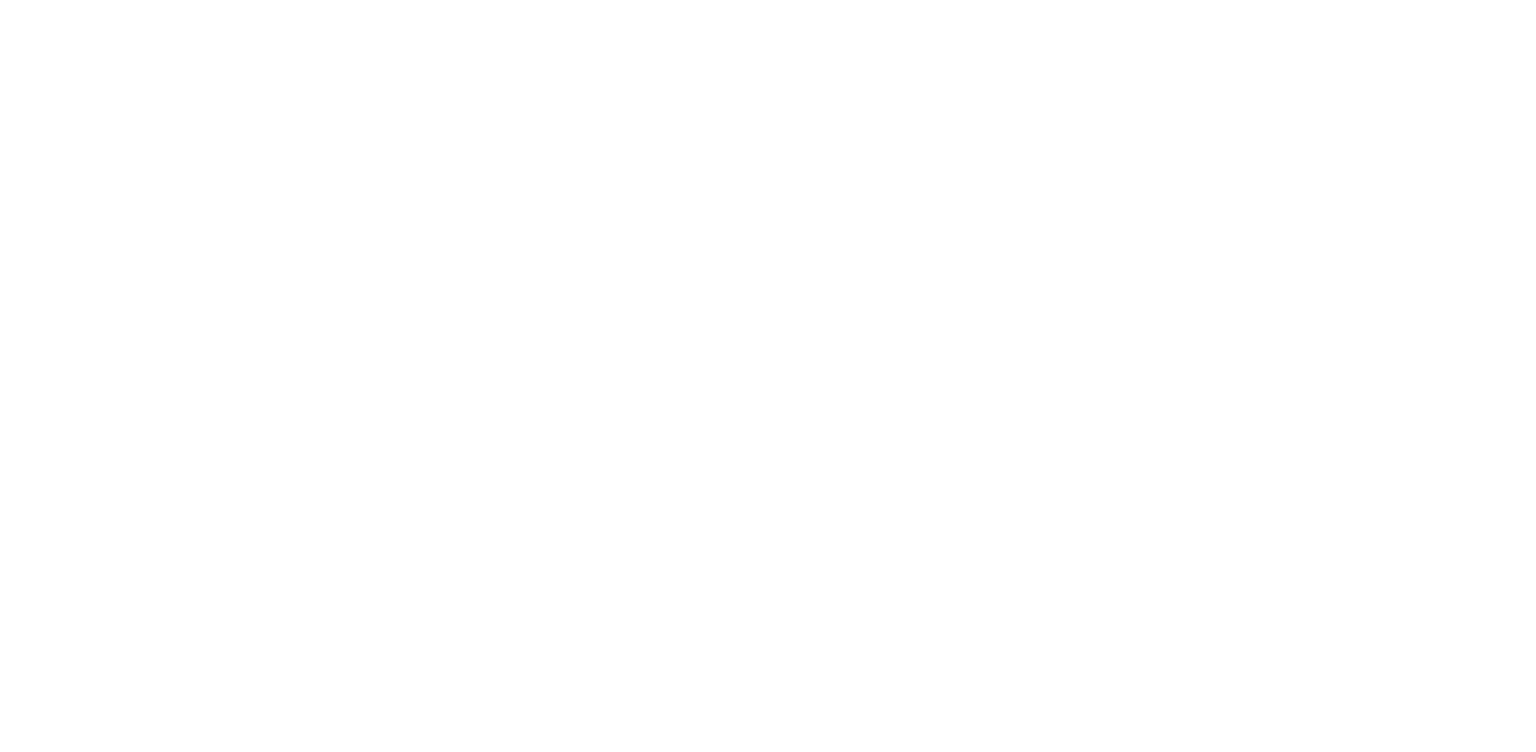
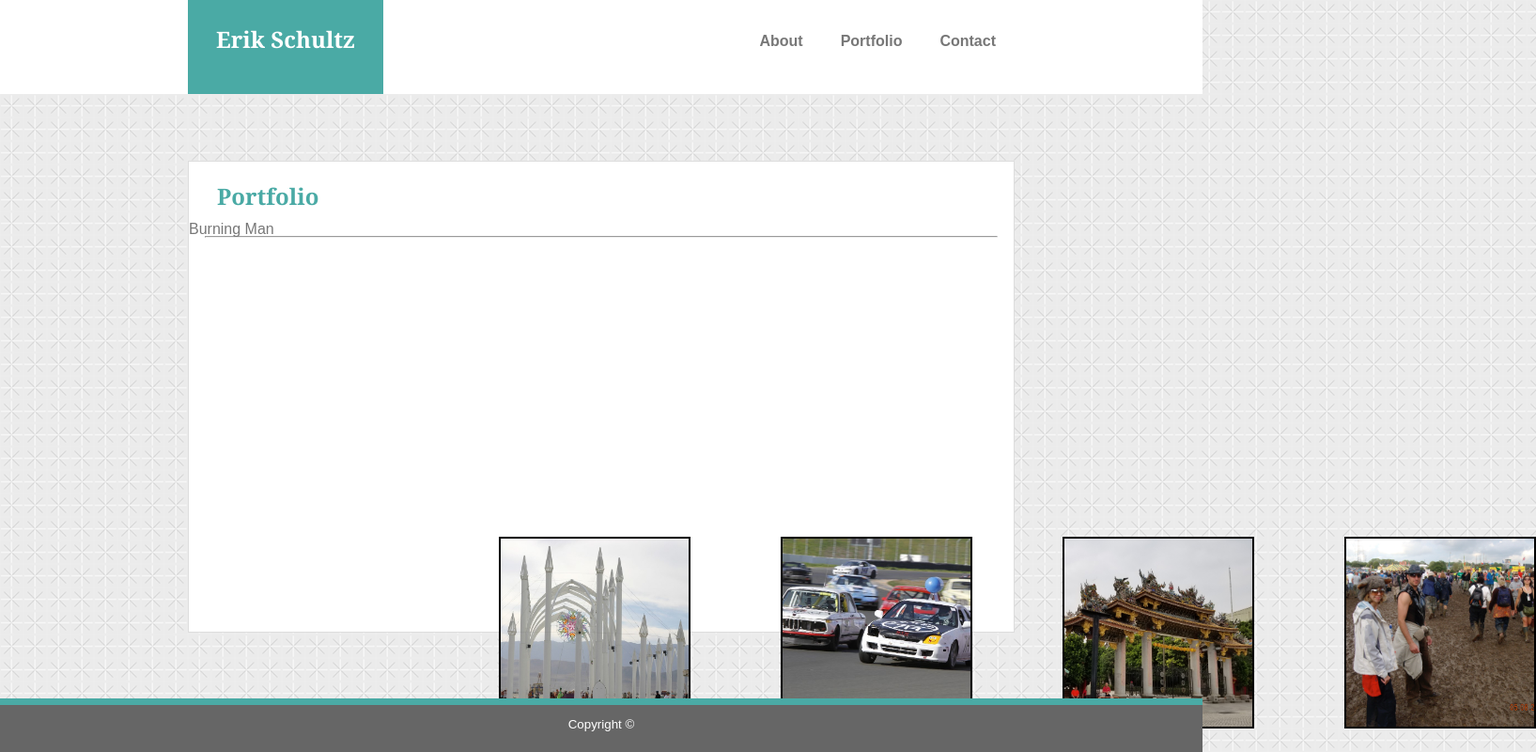
Before and after one commit to erikvschultz/homework_week1, a plain HTML site: page portfolio.html in a window 1280 px wide. Shown: the whole page at 94% size, 1635 px wide, since content can reach past the window. Drawn offline with Linux system fonts and the light colour scheme.

Commit message:
Updated About Me content, built out Portfolio and Contact pages

```diff
--- a/assets/css/style.css
+++ b/assets/css/style.css
@@ -58,6 +58,7 @@ img {
 body {
     background-image: url('../images/criss-cross.png');
     font-family: Arial, Helvetica, sans-serif;
+    margin: 0px;
 }
 
 .contact {
@@ -68,3 +69,91 @@ body {
     line-height: 40px;
     margin: 0px 30px;
 }
+
+.footer {
+    position: fixed;
+    left: 0;
+    bottom: 0;
+    width: 100%;
+    height: 50px;
+    background-color: #666666;
+    border-top: 7px solid #4aaaa5;
+    font-family: Arial, Helvetica, sans-serif;
+    font-size: smaller;
+}
+
+.center-text {
+    text-align: center;
+    color: white;
+}
+
+.box-set {
+    position: relative;
+    /* height: 400px;
+    width: 900px; */
+    background: darkgray;
+}
+
+.box {
+    position: absolute;
+    width: 200px;
+    height: 200px;
+    background: lightgray;
+    border: 2px solid black;
+}
+
+/* Box rules: percentages define anchors (i.e. position of each box relative to browser window) */
+
+.box-1 {
+    top: 300px;
+    left: 300px;
+}
+
+.box-2 {
+    top: 300px;
+    left: 600px;
+}
+
+.box-3 {
+    top: 300px;
+    left: 900px;
+}
+
+.box-4 {
+    top: 300px;
+    left: 1200px;
+}
+
+.bottom {
+    position: absolute;
+    bottom: 8px;
+}
+
+input[type=text], select, textarea {
+    width: 100%;
+    padding: 12px;
+    border: 1px solid #ccc;
+    border-radius: 4px;
+    box-sizing: border-box;
+    margin-top: 6px;
+    margin-bottom: 16px;
+    resize: vertical;
+}
+
+input[type=submit] {
+    background-color: #4aaaa5;
+    color: white;
+    padding: 12px 20px;
+    border: none;
+    border-radius: 4px;
+    cursor: pointer;
+}
+
+input[type=submit]:hover {
+    background-color: #45a049;
+}
+
+.container {
+    border-radius: 5px;
+    padding: 20px;
+}
--- a/contact.html
+++ b/contact.html
@@ -0,0 +1,47 @@
+<!DOCTYPE html>
+<html lang="en">
+<head>
+    <meta charset="UTF-8">
+    <meta name="viewport" content="width=device-width, initial-scale=1.0">
+    <meta http-equiv="X-UA-Compatible" content="ie=edge">
+    <link rel="stylesheet" type="text/css" href="./assets/css/style.css">
+    <title>Document</title>
+</head>
+<style>A {text-decoration: none;} </style>
+<body>
+    <section class="top">
+            <div class="heading">
+                <h1 id="myName">Erik Schultz</h1>
+                <h4>
+                    <a class="nav contact" href="./contact.html">Contact</a>
+                    <a class="nav" href="./portfolio.html">Portfolio</a>
+                    <a class="nav" href="./index.html">About</a>
+                </h4>
+            </div>
+    </section>
+    <div class="body">
+            <h2 id="aboutMe">Contact</h2>
+            <br>
+            <hr id="shortLine">
+            <br>
+            <div class="container">
+                <form action="/action_page.php">
+                    <label for="fname">Name</label>
+                      <input type="text" id="fname" name="name" placeholder="John Smith">
+
+                      <label for="email">Email</label>
+                      <input type="text" id="email" name="email" placeholder="example@gmail.com">
+
+                      <label for="subject">Message</label>
+                      <textarea id="subject" name="subject" style="height:110px"></textarea>
+
+                      <input type="submit" value="Submit">
+                    </form>
+            </div>
+    </div>
+    <div class="footer">
+            <p class="center-text">Copyright ©</p>
+    </div>
+
+</body>
+</html>
--- a/portfolio.html
+++ b/portfolio.html
@@ -0,0 +1,39 @@
+<!DOCTYPE html>
+<html lang="en">
+<head>
+    <meta charset="UTF-8">
+    <meta name="viewport" content="width=device-width, initial-scale=1.0">
+    <meta http-equiv="X-UA-Compatible" content="ie=edge">
+    <link rel="stylesheet" type="text/css" href="./assets/css/style.css">
+    <title>Portfolio</title>
+</head>
+<style>A {text-decoration: none;} </style>
+<body>
+    <section class="top">
+            <div class="heading">
+                <h1 id="myName">Erik Schultz</h1>
+                <h4>
+                    <a class="nav contact" href="./contact.html">Contact</a>
+                    <a class="nav" href="./portfolio.html">Portfolio</a>
+                    <a class="nav" href="./index.html">About</a>
+                </h4>
+            </div>
+    </section>
+    <div class="body">
+            <h2 id="aboutMe">Portfolio</h2>
+            <br>
+            <hr id="shortLine">
+            <div class="box-set">
+                    <img class="box box-1" src="./assets/images/BurningMan.jpg" alt="Burning Man">
+                    <div class="bottom">Burning Man</div>
+                    <img class="box box-2" src="./assets/images/Racing.jpg" alt="Racing">
+                    <img class="box box-3" src="./assets/images/Travel.jpg" alt="Travel">
+                    <img class="box box-4" src="./assets/images/Festivals.jpg" alt="Festivals">
+            </div>
+    </div>
+
+    <div class="footer">
+            <p class="center-text">Copyright ©</p>
+    </div>
+</body>
+</html>
```
Also changed, not shown: index.html (+5 -3 lines), assets/images/BurningMan.jpg (added), assets/images/Festivals.jpg (added), assets/images/Racing.jpg (added), assets/images/Travel.jpg (added).
